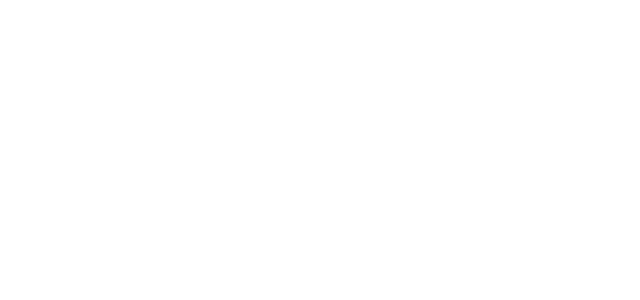
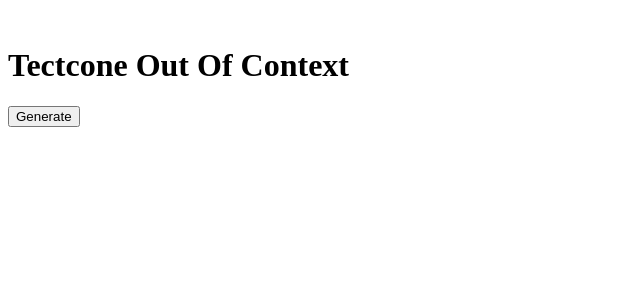
Before and after one commit to briannalytical/out-of-context-tectone, a Vue app in the folder out-of-context-tectone/: page / in a window 1280 px wide. Shown: the top 300 px of the page, without its empty margins (0-640 px from the left). Built offline with nearby package versions, Linux system fonts and the light colour scheme.

Commit message:
app.vue updates

```diff
--- a/out-of-context-tectone/src/App.vue
+++ b/out-of-context-tectone/src/App.vue
@@ -1,7 +1,15 @@
 <template>
-  <div id="app">
+  <div class="quote-generator">
+    <div class="header">
+      <img class="logo" src="">
+      <h1 class="title">Tectcone Out Of Context</h1>
+    </div>
+      <div class="quote-container">
+        <p class="quote-text">{{ quoteText }}</p>
+    </div>
+  <button @click="getNewQuote" class="btn-generate">Generate</button>
   </div>
-</template>
+ </template>
 
 <script setup>
 </script>
```
Also changed, not shown: 1 other file (tests, documents, lock files or other folders).
